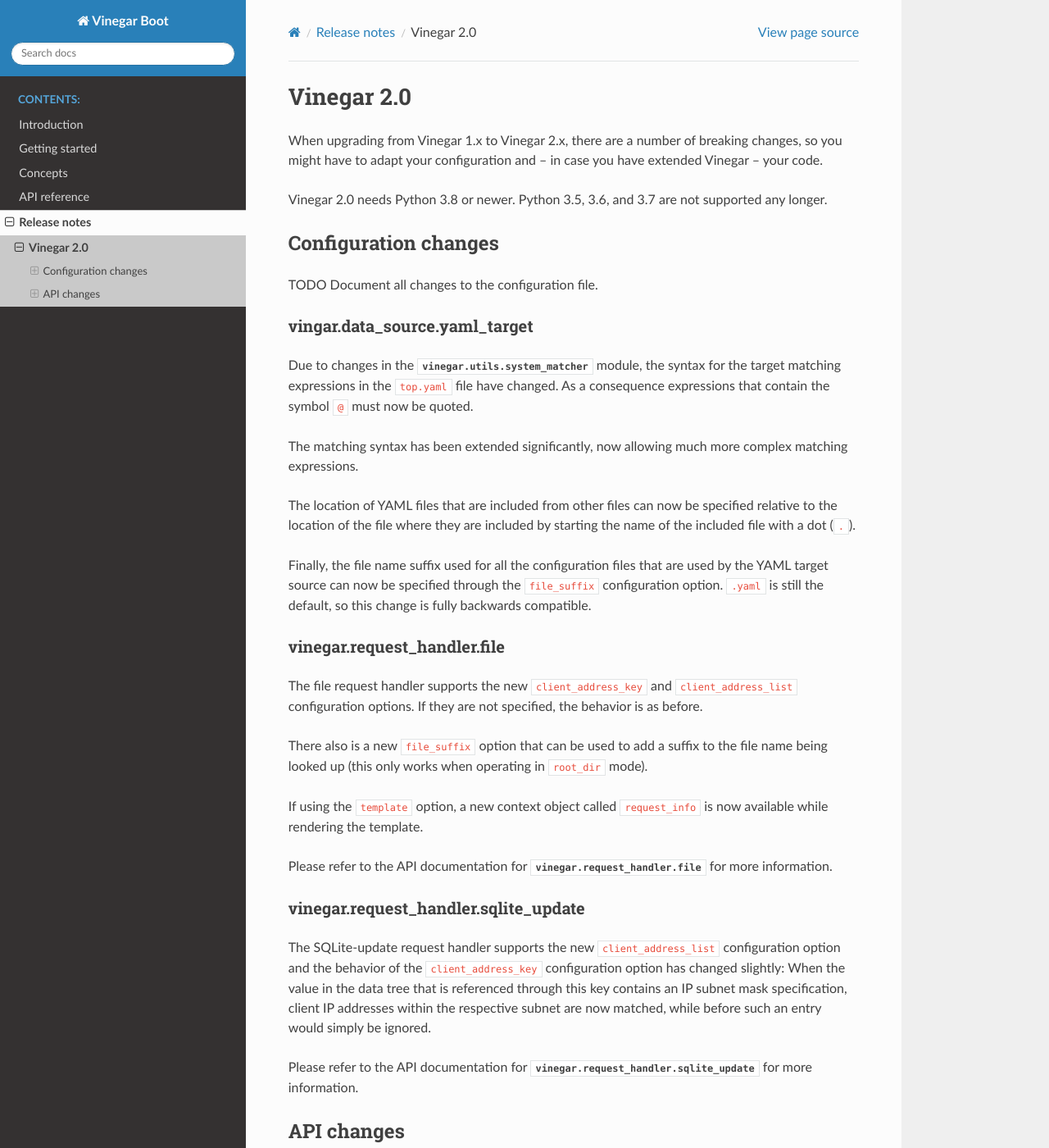
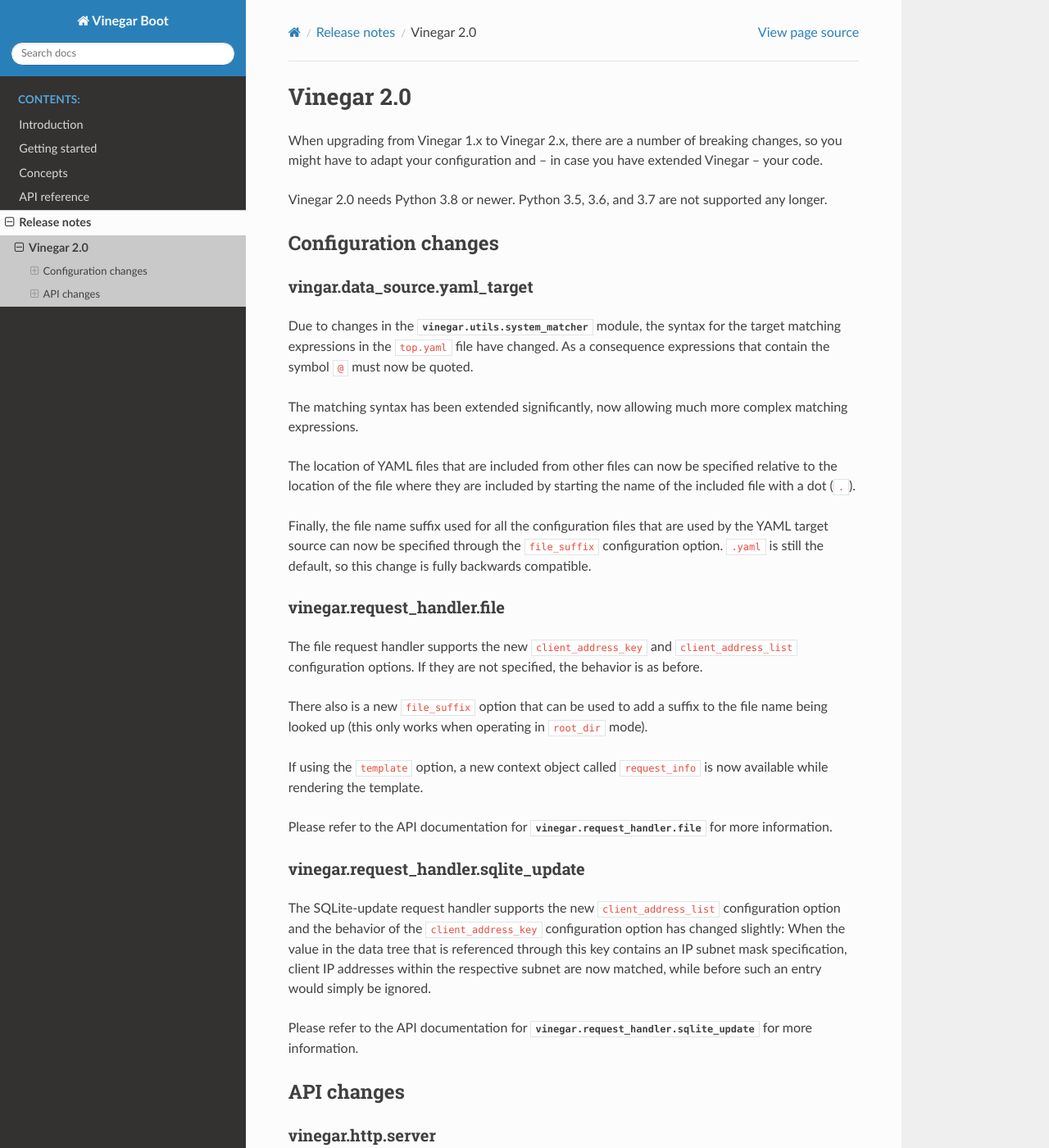
Before and after one commit to KIT-IBPT/vinegar, a Sphinx documentation site: the page built from doc/release_notes/vinegar_2.0.rst, in a window 1280 px wide and 1400 px high. Shown: the whole window at 82% size. Built offline with Sphinx 7.4.7 and the Read the Docs theme 2.0.0, drawn with Linux system fonts in a browser that asks for light colours; the version number could not be read and is left out; some of the changed text lies outside the part shown.

Commit message:
Remove TODOs.

```diff
--- a/doc/release_notes/vinegar_2.0.rst
+++ b/doc/release_notes/vinegar_2.0.rst
@@ -12,8 +12,6 @@ supported any longer.
 
 Configuration changes
 ---------------------
-
-TODO Document all changes to the configuration file.
 
 vingar.data_source.yaml_target
 ^^^^^^^^^^^^^^^^^^^^^^^^^^^^^^
@@ -66,8 +64,6 @@ Please refer to the API documentation for
 
 API changes
 -----------
-
-TODO Document all changes to the API.
 
 vinegar.http.server
 ^^^^^^^^^^^^^^^^^^^
```
